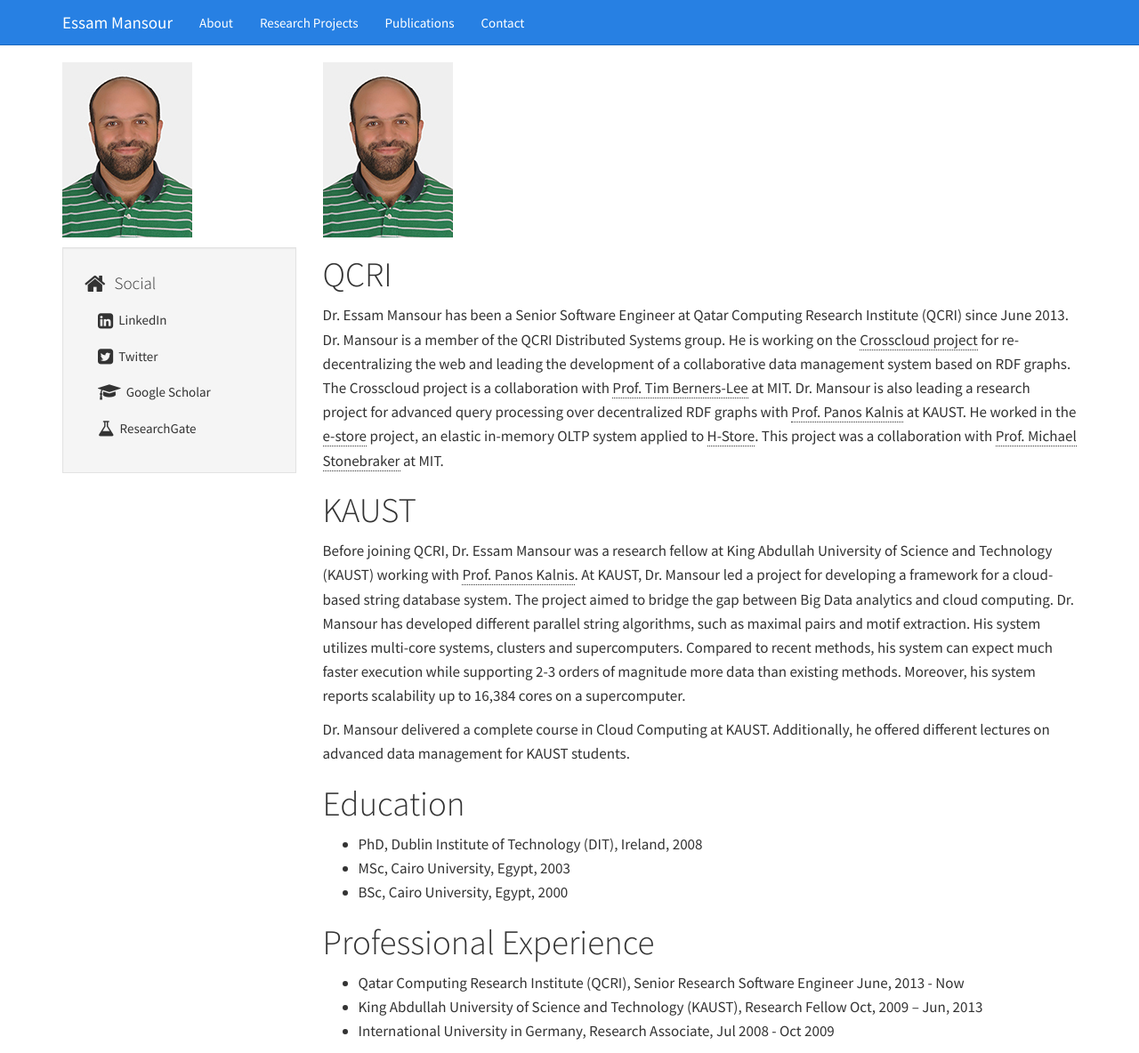
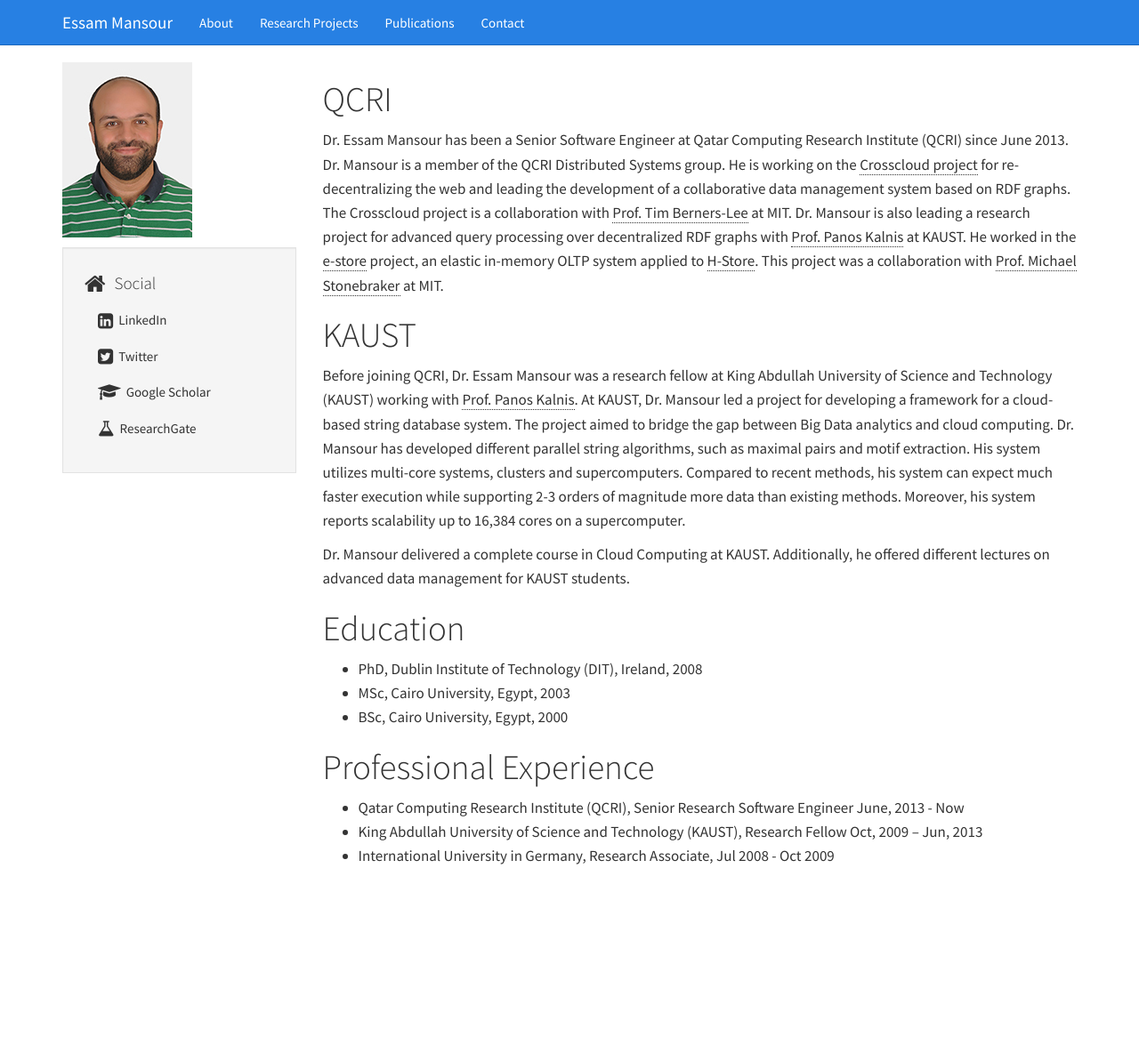
Before and after one commit to mansoure/mansoure.github.io, a Jekyll site: the page built from about/index.md, in a window 1280 px wide and 1184 px high. Shown: the whole window at 89% size. Built offline with Jekyll 4.4.1, drawn with Linux system fonts in a browser that asks for light colours.

```diff
--- a/about/index.md
+++ b/about/index.md
@@ -2,8 +2,6 @@
 layout: default
 title: About
 ---
-![emansour](/images/essam2.jpg)
-
 # QCRI
 Dr. Essam Mansour has been a Senior Software Engineer at Qatar Computing Research Institute (QCRI) since June 2013. Dr. Mansour is a member of the QCRI Distributed Systems group. He is working on the [Crosscloud project](/projects/crosscloud) for re-decentralizing the web and leading the development of a collaborative data management system based on RDF graphs. The Crosscloud project is a collaboration with [Prof. Tim Berners-Lee](https://en.wikipedia.org/wiki/Tim_Berners-Lee) at MIT. Dr. Mansour is also leading a research project for advanced query processing over decentralized RDF graphs with [Prof. Panos Kalnis](http://web.kaust.edu.sa/faculty/PanosKalnis/) at KAUST. He worked in the [e-store](http://dl.acm.org/citation.cfm?id=2735514) project, an elastic in-memory OLTP system applied to [H-Store](http://hstore.cs.brown.edu/). This project was a collaboration with [Prof. Michael Stonebraker](https://en.wikipedia.org/wiki/Michael_Stonebraker) at MIT.
 
```
